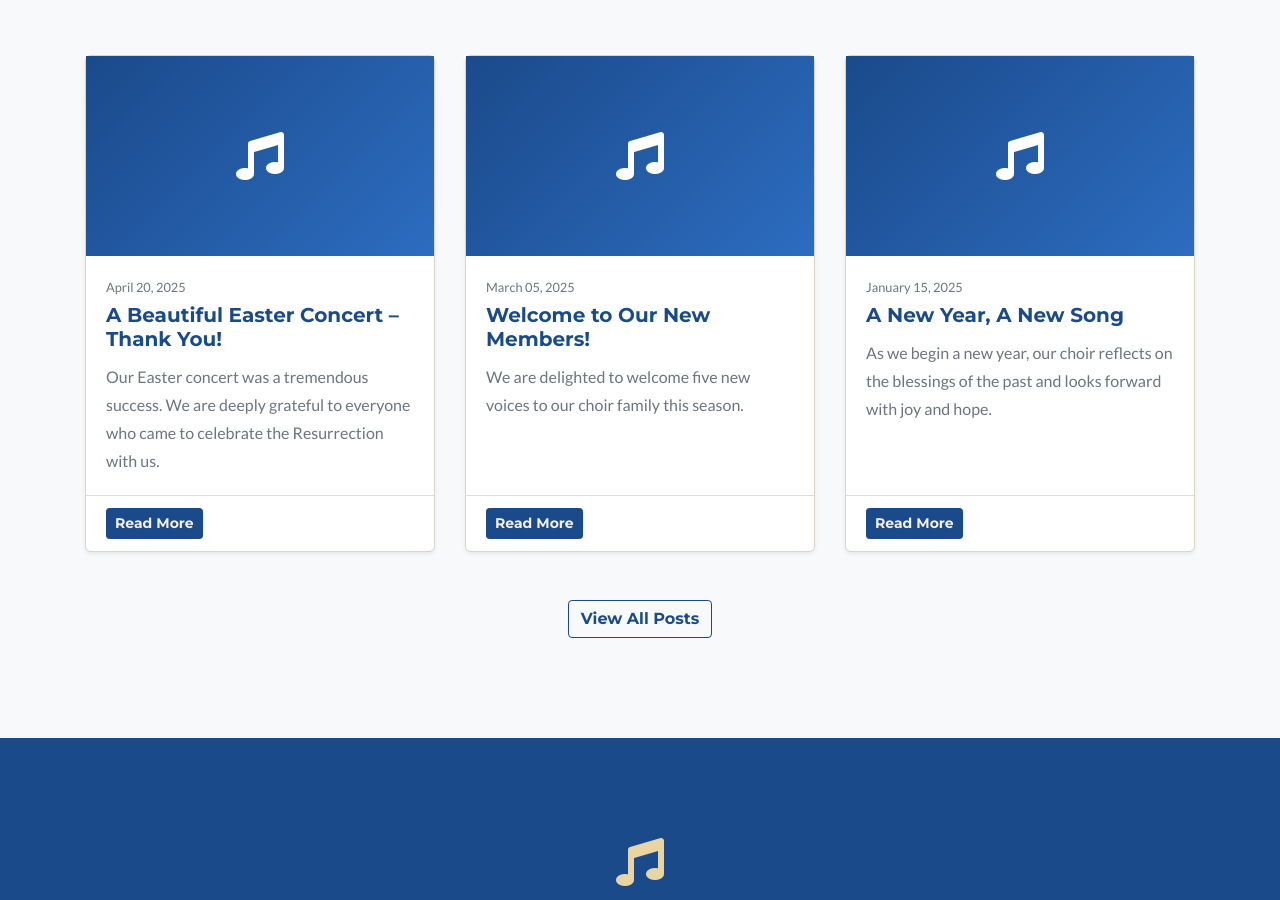
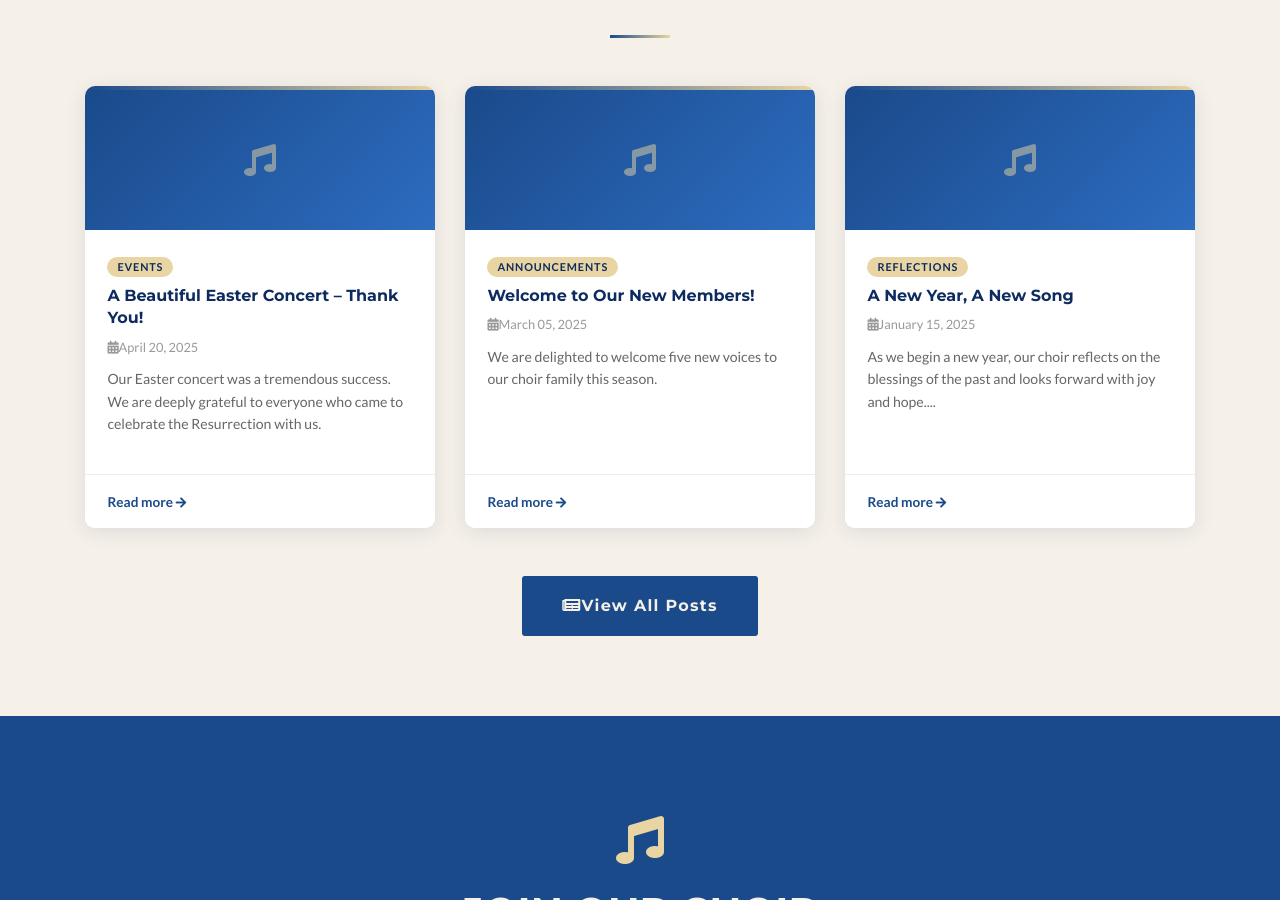
Before and after one commit to st-ppchoir/padrepiochoir, a Jekyll site: the page built from index.md, in a window 1280 px wide and 900 px high, scrolled down 5254 px. Built offline with Jekyll 4.4.1, drawn with Linux system fonts in a browser that asks for light colours; some web fonts are replaced.

Commit message:
Enhance blog preview section with styling updates

```diff
--- a/_includes/blog_preview.html
+++ b/_includes/blog_preview.html
@@ -1,36 +1,47 @@
-<!-- Blog Preview Section -->
-<section class="page-section bg-light" id="blog-preview">
+<!-- Latest News Section (home page) -->
+<section class="page-section" id="news" style="background:#f5f0e8;padding:80px 0;">
   <div class="container">
-    <div class="text-center">
-      <h2 class="section-heading text-uppercase">Latest News</h2>
+    <div class="text-center mb-5">
+      <h2 class="section-heading text-uppercase" style="color:#0d2b5e;">Latest News</h2>
       <h3 class="section-subheading text-muted">Updates from our choir community</h3>
+      <div style="width:60px;height:3px;background:linear-gradient(90deg,#1a4a8a,#e8d5a3);margin:0 auto;"></div>
     </div>
+
     <div class="row">
       {% assign recent_posts = site.posts | limit: 3 %}
       {% for post in recent_posts %}
       <div class="col-md-4 mb-4">
-        <div class="card h-100 shadow-sm">
+        <article class="card h-100" style="border:none;border-radius:10px;overflow:hidden;box-shadow:0 4px 20px rgba(13,43,94,0.1);">
+          <div style="height:4px;background:linear-gradient(90deg,#1a4a8a,#e8d5a3);"></div>
           {% if post.image %}
-          <img src="{{ post.image | relative_url }}" class="card-img-top" alt="{{ post.title }}" style="height:200px;object-fit:cover;">
+          <img src="{{ post.image }}" alt="{{ post.title }}" style="height:180px;width:100%;object-fit:cover;">
           {% else %}
-          <div style="height:200px;background:linear-gradient(135deg,#1a4a8a,#2d6cc0);display:flex;align-items:center;justify-content:center;">
-            <i class="fas fa-music fa-3x text-white opacity-50"></i>
+          <div style="height:140px;background:linear-gradient(135deg,#1a4a8a,#2d6cc0);display:flex;align-items:center;justify-content:center;">
+            <i class="fas fa-music fa-2x" style="color:rgba(232,213,163,0.5);"></i>
           </div>
           {% endif %}
-          <div class="card-body">
-            <p class="small text-muted mb-1">{{ post.date | date: "%B %d, %Y" }}</p>
-            <h5 class="card-title" style="color:#1a4a8a;">{{ post.title }}</h5>
-            <p class="card-text text-muted">{{ post.excerpt | strip_html | truncatewords: 25 }}</p>
+          <div class="card-body" style="background:#fff;padding:1.4rem;">
+            {% if post.category %}
+            <span style="display:inline-block;background:#e8d5a3;color:#0d2b5e;font-size:0.68rem;font-weight:700;letter-spacing:0.08em;padding:2px 10px;border-radius:20px;text-transform:uppercase;margin-bottom:8px;">{{ post.category }}</span>
+            {% endif %}
+            <h3 style="font-size:1rem;font-weight:700;color:#0d2b5e;margin-bottom:6px;line-height:1.4;">{{ post.title }}</h3>
+            <p style="font-size:0.8rem;color:#999;margin-bottom:10px;"><i class="fas fa-calendar-alt me-1"></i>{{ post.date | date: "%B %d, %Y" }}</p>
+            <p style="color:#666;font-size:0.88rem;line-height:1.6;">{{ post.excerpt | strip_html | truncatewords: 22 }}</p>
           </div>
-          <div class="card-footer bg-transparent">
-            <a href="{{ post.url | relative_url }}" class="btn btn-primary btn-sm">Read More</a>
+          <div class="card-footer" style="background:#fff;border-top:1px solid #f0ece4;padding:0.9rem 1.4rem;">
+            <a href="{{ post.url }}" style="color:#1a4a8a;font-weight:700;font-size:0.85rem;text-decoration:none;">
+              Read more <i class="fas fa-arrow-right" style="font-size:0.75rem;"></i>
+            </a>
           </div>
-        </div>
+        </article>
       </div>
       {% endfor %}
     </div>
+
     <div class="text-center mt-4">
-      <a href="/blog/" class="btn btn-outline-primary">View All Posts</a>
+      <a href="/blog/" class="btn btn-xl" style="background:#1a4a8a;color:#f5f0e8;border:none;font-weight:700;letter-spacing:0.08em;">
+        <i class="fas fa-newspaper me-2"></i>View All Posts
+      </a>
     </div>
   </div>
 </section>
```
